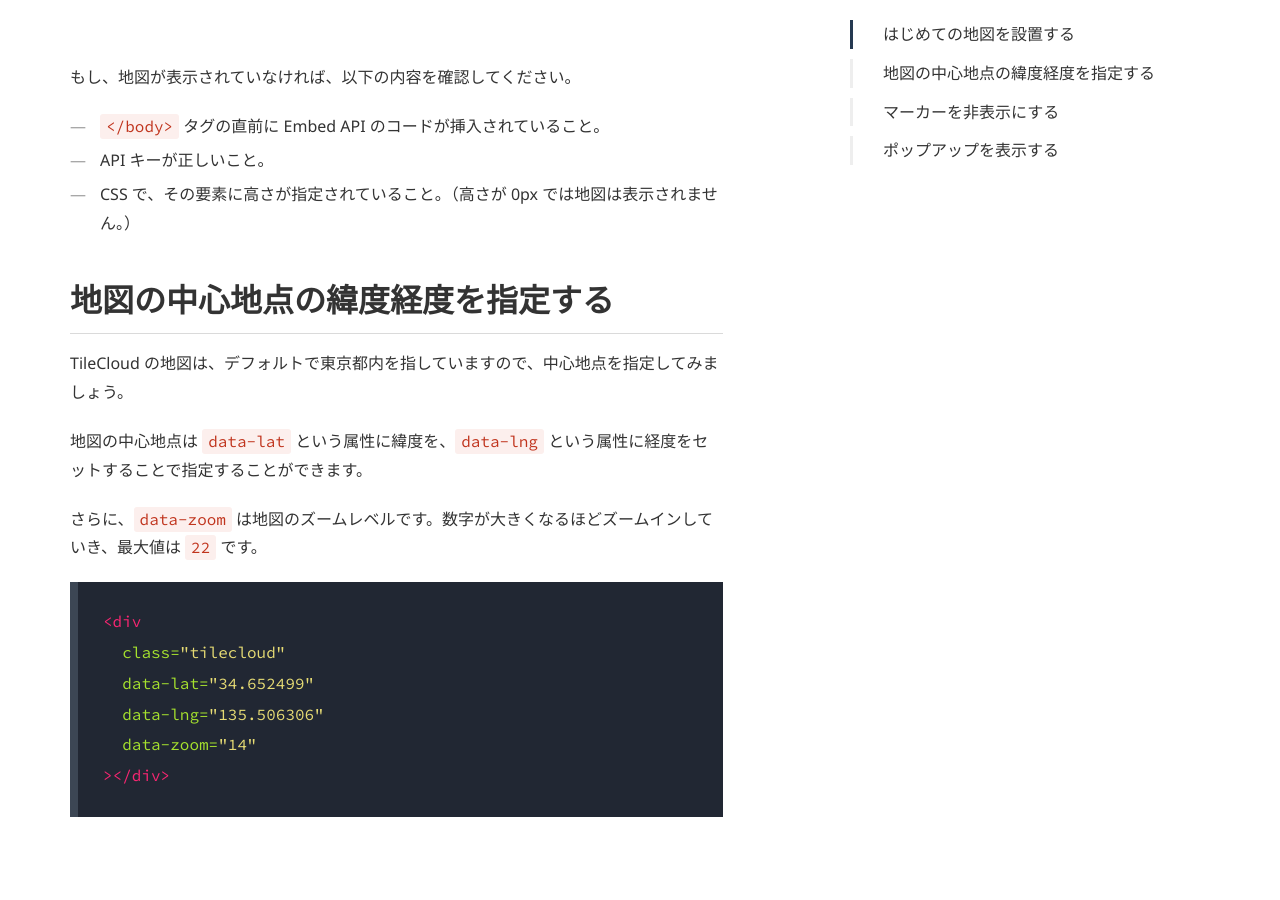
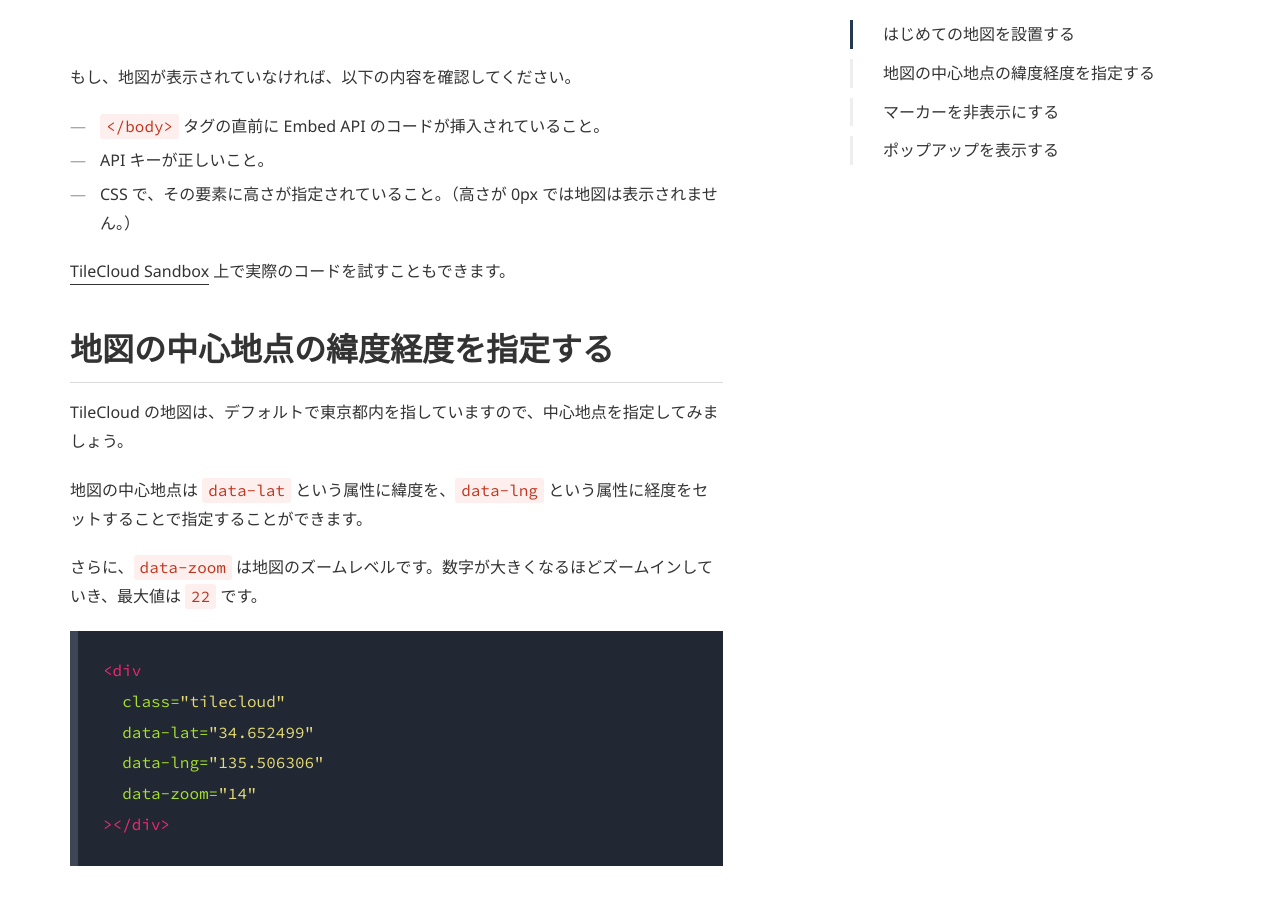
Before and after one commit to tilecloud/docs.tilecloud.io, a Jekyll site: the page built from tutorial/004.md, in a window 1280 px wide and 900 px high, scrolled down 1277 px. Built offline with Jekyll 4.4.1, drawn with Linux system fonts in a browser that asks for light colours; some web fonts are replaced; a script that is not in the unit is left out.

Commit message:
some fix

```diff
--- a/tutorial/004.md
+++ b/tutorial/004.md
@@ -53,6 +53,8 @@
 * `</body>` タグの直前に Embed API のコードが挿入されていること。
 * API キーが正しいこと。
 * CSS で、その要素に高さが指定されていること。（高さが 0px では地図は表示されません。）
+
+[TileCloud Sandbox](https://playcode.io/290651?tabs=index.html&output) 上で実際のコードを試すこともできます。
 
 ## 地図の中心地点の緯度経度を指定する
 
```
